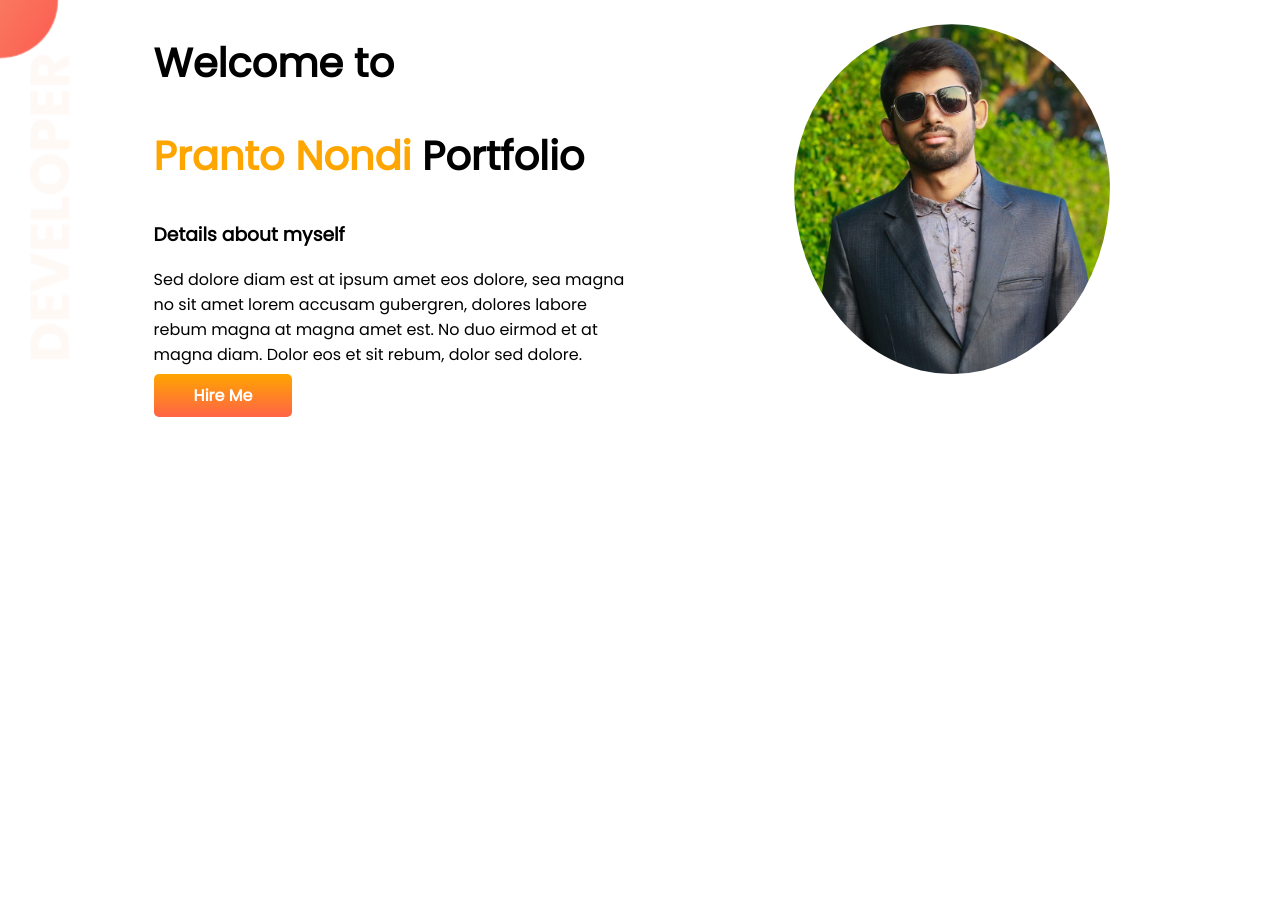
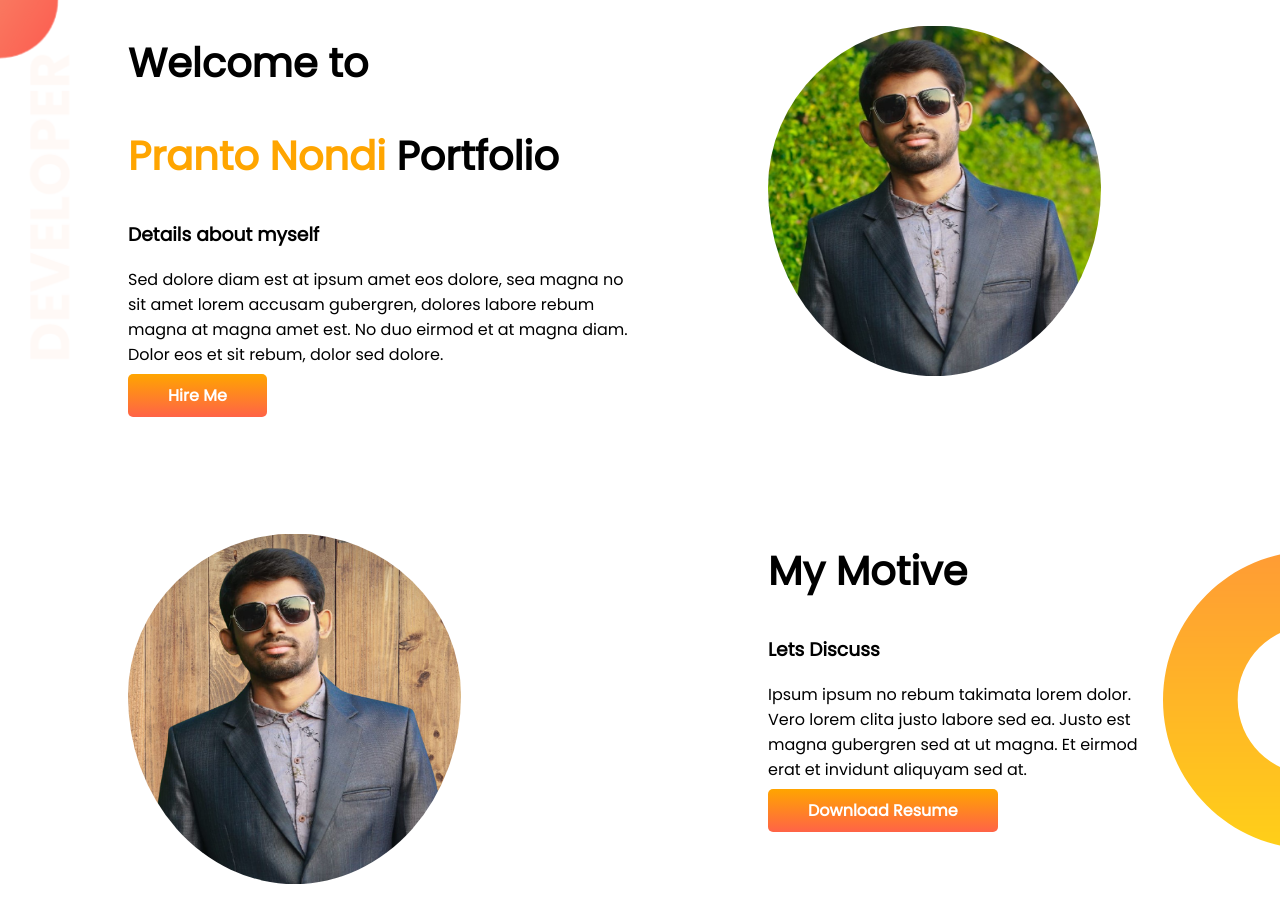
Before and after one commit to Pranto-Nondi-1997/sample-portfolio1, a plain HTML site: page index.html in a window 1280 px wide. Before the commit the page ends 800 px from the top, so only its background shows below. Drawn offline with Linux system fonts and the light colour scheme.

Commit message:
changing

```diff
--- a/index.html
+++ b/index.html
@@ -27,6 +27,18 @@
             <img src="images/mypic.jpg" alt="">
         </div>
     </section>
+    <section class="BannerBtmPart">
+        <div class="SecHalfdiv">
+            <img src="images/mypic2.png" alt=" ">
+        </div>
+        <div class="SecHalfdiv">
+            <h1>My Motive</h1>
+            <h3>Lets Discuss</h3>
+            <P style="padding-right: 110px;">Ipsum ipsum no rebum takimata lorem dolor. Vero lorem clita justo labore sed ea. Justo est magna gubergren sed at ut magna. Et eirmod erat et invidunt aliquyam sed at.</P>
+            <a target="_blank" class="linkBtn" href="">Download Resume</a>
+
+        </div>
+    </section>
 
 </body>
 
--- a/style.css
+++ b/style.css
@@ -13,11 +13,12 @@ h1 {
 
 section {
     display: flex;
+    margin-bottom: 100px;
 }
 
 .SecHalfdiv {
     width: 50%;
-    padding-left: 12%;
+    padding-left: 10%;
 }
 
 .SecHalfdiv img {
@@ -45,3 +46,9 @@ section {
     background-image: url(images/top-banner.png);
     background-repeat: no-repeat;
 }
+
+.BannerBtmPart {
+    background-image: url(images/dream-bg.png);
+    background-repeat: no-repeat;
+    background-position: right;
+}
```
Also changed, not shown: images/mypic2.png (added).
